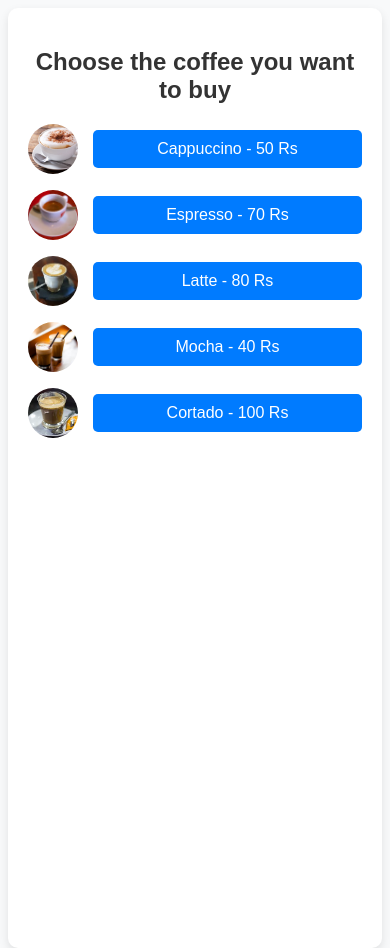
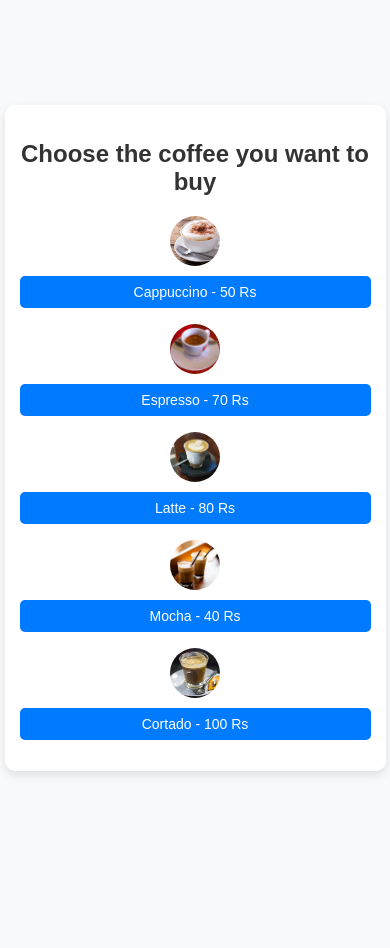
Before and after one commit to Gana4225/coffe, a Django app: template payments/templates/payments/tt.html in a window 390 px wide. After the commit the page ends 775 px from the top, so only its background shows below. Run offline with Django 3.2, Linux system fonts and the light colour scheme; the template is opened without the code that fills it, so the values that code supplies are empty.

Commit message:
Update tt.html

```diff
--- a/payments/templates/payments/tt.html
+++ b/payments/templates/payments/tt.html
@@ -2,13 +2,14 @@
 <html lang="en">
 <head>
     <meta charset="UTF-8">
+    <meta name="viewport" content="width=device-width, initial-scale=1.0">
     <title>List</title>
     <style>
         /* General Styles */
         body {
             font-family: Arial, sans-serif;
             background-color: #f8f9fa;
-            margin-top: 0;
+            margin: 0;
             padding: 0;
             display: flex;
             justify-content: center;
@@ -19,13 +20,13 @@
         .container {
             background: #fff;
             padding: 20px;
-            margin-top: 7rem;
+            margin-top: 5rem;
             border-radius: 10px;
             box-shadow: 0px 4px 10px rgba(0, 0, 0, 0.1);
             text-align: center;
-            max-width: 600px;
-            height:900px;
-            width: 100%;
+            max-width: 90%;
+            width: 500px;
+            min-height: auto;
         }
 
         h2 {
@@ -38,6 +39,7 @@
             align-items: center;
             justify-content: space-between;
             margin: 10px 0;
+            flex-wrap: wrap;
         }
 
         .coffee-item img {
@@ -63,6 +65,30 @@
         button:hover {
             background: #0056b3;
         }
+
+        /* Responsive Design */
+        @media (max-width: 600px) {
+            .container {
+                width: 95%;
+                padding: 15px;
+                margin-top: 2rem;
+            }
+
+            .coffee-item {
+                flex-direction: column;
+                align-items: center;
+            }
+
+            .coffee-item img {
+                margin-right: 0;
+                margin-bottom: 10px;
+            }
+
+            button {
+                font-size: 14px;
+                padding: 8px;
+            }
+        }
     </style>
 </head>
 <body>
@@ -75,7 +101,7 @@
                 <img src="{% static 'cappu.jpg' %}" alt="Cappuccino">
                 <input type="hidden" name="name" value="Cappuccino">
                 <input type="hidden" name="image" value="cappu.jpg">
-                <input type="hidden" name="price" value=50>
+                <input type="hidden" name="price" value="50">
                 <button type="submit">Cappuccino - 50 Rs</button>
             </div>
         </form>
@@ -86,7 +112,7 @@
                 <img src="{% static 'espro.jpg' %}" alt="Espresso">
                 <input type="hidden" name="name" value="Espresso">
                 <input type="hidden" name="image" value="espro.jpg">
-                <input type="hidden" name="price" value=70>
+                <input type="hidden" name="price" value="70">
                 <button type="submit">Espresso - 70 Rs</button>
             </div>
         </form>
@@ -97,7 +123,7 @@
                 <img src="{% static 'latti.jpg' %}" alt="Latte">
                 <input type="hidden" name="name" value="Latte">
                 <input type="hidden" name="image" value="latti.jpg">
-                <input type="hidden" name="price" value=80>
+                <input type="hidden" name="price" value="80">
                 <button type="submit">Latte - 80 Rs</button>
             </div>
         </form>
@@ -108,7 +134,7 @@
                 <img src="{% static 'mocha.jpg' %}" alt="Mocha">
                 <input type="hidden" name="name" value="Mocha">
                 <input type="hidden" name="image" value="mocha.jpg">
-                <input type="hidden" name="price" value=40>
+                <input type="hidden" name="price" value="40">
                 <button type="submit">Mocha - 40 Rs</button>
             </div>
         </form>
@@ -119,7 +145,7 @@
                 <img src="{% static 'cortado.jpg' %}" alt="Cortado">
                 <input type="hidden" name="name" value="Cortado">
                 <input type="hidden" name="image" value="cortado.jpg">
-                <input type="hidden" name="price" value=100>
+                <input type="hidden" name="price" value="100">
                 <button type="submit">Cortado - 100 Rs</button>
             </div>
         </form>
```
